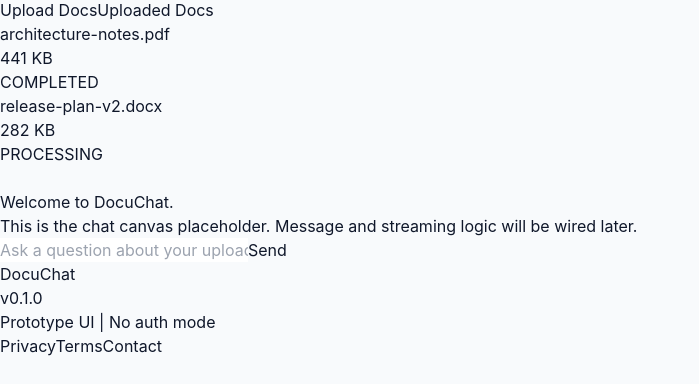
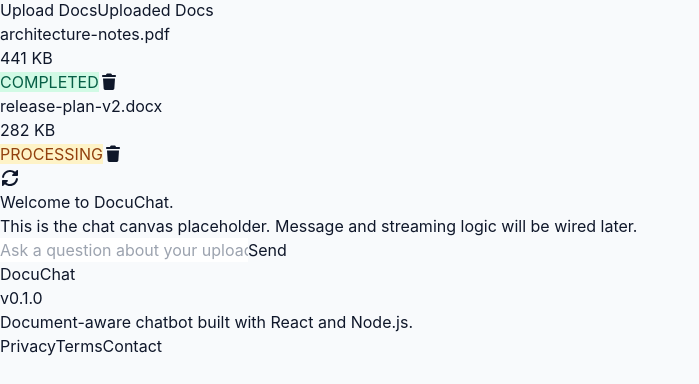
Before and after one commit to EmmanuelM-A/askdocumind-web, a React (Vite) app: page / in a window 1280 px wide. Both pictures are taken after a click on the button "Uploaded Docs". Shown: the part 402-786 px from the top of the page, without its empty margins (0-699 px from the left). Built offline with nearby package versions, Linux system fonts and the light colour scheme.

Commit message:
feat(ui): add theme-based document status colors and integrate FontAwesome icons

```diff
--- a/package.json
+++ b/package.json
@@ -14,6 +14,9 @@
 		"format": "biome format . --write"
 	},
 	"dependencies": {
+		"@fortawesome/fontawesome-svg-core": "^7.2.0",
+		"@fortawesome/free-solid-svg-icons": "^7.2.0",
+		"@fortawesome/react-fontawesome": "^3.3.0",
 		"react": "^18.3.1",
 		"react-dom": "^18.3.1"
 	},
--- a/src/App.tsx
+++ b/src/App.tsx
@@ -75,6 +75,7 @@
 			<section className="mx-auto grid w-full max-w-7xl flex-1 grid-cols-1 gap-4 px-4 py-5 sm:gap-5 sm:px-6 sm:py-6 lg:grid-cols-2 lg:gap-6 lg:py-7">
 				<div className="order-1 lg:order-2">
 					<DocumentsArea
+						theme={theme}
 						activeTab={activeTab}
 						onTabChange={setActiveTab}
 						documents={demoDocuments}
--- a/src/components/DocumentsArea.tsx
+++ b/src/components/DocumentsArea.tsx
@@ -1,44 +1,52 @@
-import type { Document as UploadedDocument } from "@/types/documents.ts";
+import { FontAwesomeIcon } from "@fortawesome/react-fontawesome";
+import { faRotate, faTrash } from "@fortawesome/free-solid-svg-icons";
+import documentsData from "@/data/documents.json";
+import type {
+    Document as UploadedDocument,
+    ProcessingStatus,
+    ProcessingStatusColoursMap,
+} from "@/types/documents.ts";
 
 type DocumentTab = "upload" | "documents";
 
 interface DocumentsAreaProps {
+    theme: "light" | "dark";
     activeTab: DocumentTab;
     onTabChange: (tab: DocumentTab) => void;
     documents: UploadedDocument[];
 }
 
-function statusClass(status: UploadedDocument["processingStatus"]): string {
-    switch (status) {
-        case "COMPLETED":
-            return "bg-emerald-100 text-emerald-800 dark:bg-emerald-500/20 dark:text-emerald-300";
-        case "FAILED":
-            return "bg-red-100 text-red-800 dark:bg-red-500/20 dark:text-red-300";
-        case "PROCESSING":
-            return "bg-amber-100 text-amber-800 dark:bg-amber-500/20 dark:text-amber-300";
-        default:
-            return "bg-sky-100 text-sky-800 dark:bg-sky-500/20 dark:text-sky-300";
-    }
+const fallbackStatusColours: ProcessingStatusColoursMap = {
+    PENDING: {
+        light: { textColour: "#ffffff", backgroundColour: "#1d4ed8" },
+        dark: { textColour: "#ffffff", backgroundColour: "#1e40af" },
+    },
+    PROCESSING: {
+        light: { textColour: "#ffffff", backgroundColour: "#b45309" },
+        dark: { textColour: "#ffffff", backgroundColour: "#92400e" },
+    },
+    COMPLETED: {
+        light: { textColour: "#ffffff", backgroundColour: "#047857" },
+        dark: { textColour: "#ffffff", backgroundColour: "#065f46" },
+    },
+    FAILED: {
+        light: { textColour: "#ffffff", backgroundColour: "#b91c1c" },
+        dark: { textColour: "#ffffff", backgroundColour: "#991b1b" },
+    },
+};
+
+function getStatusStyle(status: ProcessingStatus, theme: "light" | "dark") {
+    const palette = (documentsData.processingStatuses as ProcessingStatusColoursMap) || fallbackStatusColours;
+    const statusPalette = palette[status] || fallbackStatusColours[status];
+    const colours = statusPalette[theme];
+
+    return {
+        color: colours.textColour,
+        backgroundColor: colours.backgroundColour,
+    };
 }
 
-function IconTrash() {
-    return (
-        <svg aria-hidden="true" viewBox="0 0 24 24" className="h-4 w-4" fill="none" stroke="currentColor" strokeWidth="1.8">
-            <path d="M3 6h18M8 6V4a1 1 0 0 1 1-1h6a1 1 0 0 1 1 1v2m-1 0v14a1 1 0 0 1-1 1H9a1 1 0 0 1-1-1V6" />
-            <path d="M10 9v8M14 9v8" />
-        </svg>
-    );
-}
-
-function IconRefresh() {
-    return (
-        <svg aria-hidden="true" viewBox="0 0 24 24" className="h-5 w-5" fill="none" stroke="currentColor" strokeWidth="1.8">
-            <path d="M3 9.5c0-2.8 2.2-5 5-5h3V2m-3 12c-2.8 0-5 2.2-5 5v3.5M21 14.5c0 2.8-2.2 5-5 5h-3v2.5m3-12c2.8 0 5-2.2 5-5V2" />
-        </svg>
-    );
-}
-
-export function DocumentsArea({ activeTab, onTabChange, documents }: DocumentsAreaProps) {
+export function DocumentsArea({ theme, activeTab, onTabChange, documents }: DocumentsAreaProps) {
     return (
         <section className="flex h-full min-h-[22rem] flex-col rounded-[2rem] border border-[var(--color-tertiary)] bg-[var(--color-secondary)] p-4 shadow-sm sm:min-h-[26rem] sm:p-6">
             <div className="mb-4 grid grid-cols-2 gap-2 rounded-xl bg-[var(--color-primary)] p-1">
@@ -48,7 +56,7 @@
                         console.log("Tab switched: upload");
                         onTabChange("upload");
                     }}
-                    className={`rounded-lg px-3 py-2 text-sm font-medium transition ${
+                    className={`rounded-lg px-3 py-2 text-base font-medium transition sm:text-sm ${
                         activeTab === "upload"
                             ? "bg-[var(--color-accent)] text-white"
                             : "text-[var(--color-text)] hover:bg-[var(--color-tertiary)]"
@@ -62,7 +70,7 @@
                         console.log("Tab switched: uploaded documents");
                         onTabChange("documents");
                     }}
-                    className={`rounded-lg px-3 py-2 text-sm font-medium transition ${
+                    className={`rounded-lg px-3 py-2 text-base font-medium transition sm:text-sm ${
                         activeTab === "documents"
                             ? "bg-[var(--color-accent)] text-white"
                             : "text-[var(--color-text)] hover:bg-[var(--color-tertiary)]"
@@ -75,22 +83,22 @@
             {activeTab === "upload" ? (
                 <div className="flex flex-1 flex-col rounded-2xl border border-dashed border-[var(--color-tertiary)] bg-[var(--color-primary)] p-4">
                     <div className="flex flex-1 flex-col items-center justify-center text-center">
-                        <p className="text-sm font-medium text-[var(--color-text)]">Drop files here</p>
-                        <p className="mt-1 text-xs text-[var(--color-text)]/70">or click one of the actions below</p>
+                        <p className="text-base font-medium text-[var(--color-text)] sm:text-sm">Drop files here</p>
+                        <p className="mt-1 text-sm text-[var(--color-text)]/70 sm:text-xs">or click one of the actions below</p>
                     </div>
 
                     <div className="mt-4 flex flex-wrap justify-center gap-2">
                         <button
                             type="button"
                             onClick={() => console.log("Choose files clicked")}
-                            className="rounded-xl border border-[var(--color-tertiary)] px-3 py-2 text-sm text-[var(--color-text)] hover:border-[var(--color-accent)]"
+                            className="rounded-xl border border-[var(--color-tertiary)] px-3 py-2 text-base text-[var(--color-text)] hover:border-[var(--color-accent)] sm:text-sm"
                         >
                             Choose Files
                         </button>
                         <button
                             type="button"
                             onClick={() => console.log("Upload clicked")}
-                            className="rounded-xl bg-[var(--color-accent)] px-3 py-2 text-sm font-semibold text-white hover:opacity-90"
+                            className="rounded-xl bg-[var(--color-accent)] px-3 py-2 text-base font-semibold text-white hover:opacity-90 sm:text-sm"
                         >
                             Upload
                         </button>
@@ -101,24 +109,31 @@
                     {documents.map((doc) => (
                         <article
                             key={doc.id}
-                            className="rounded-xl border border-[var(--color-tertiary)] bg-[var(--color-secondary)] p-3"
+                            className="rounded-xl border border-[var(--color-tertiary)] bg-[var(--color-secondary)] p-3 transition duration-150 hover:-translate-y-0.5 hover:border-[var(--color-accent)]/50 hover:shadow-sm"
                         >
                             <div className="flex items-center justify-between gap-2">
                                 <div>
-                                    <p className="truncate text-sm font-medium text-[var(--color-text)]">{doc.filename}</p>
-                                    <p className="text-xs text-[var(--color-text)]/70">{Math.round(doc.fileSize / 1024)} KB</p>
+                                    <p className="truncate text-base font-medium text-[var(--color-text)] sm:text-sm">
+                                        {doc.filename}
+                                    </p>
+                                    <p className="mt-1 text-sm text-[var(--color-text)]/75 sm:text-xs">
+                                        {Math.round(doc.fileSize / 1024)} KB
+                                    </p>
                                 </div>
-                                <div className="flex items-center gap-1.5">
-                                    <span className={`rounded-full px-2 py-1 text-[11px] font-semibold whitespace-nowrap ${statusClass(doc.processingStatus)}`}>
+                                <div className="flex items-center gap-2.5">
+                                    <span
+                                        className="rounded-full px-2.5 py-1 text-xs font-semibold whitespace-nowrap sm:text-[11px]"
+                                        style={getStatusStyle(doc.processingStatus, theme)}
+                                    >
                                         {doc.processingStatus}
                                     </span>
                                     <button
                                         type="button"
                                         onClick={() => console.log("Delete document clicked:", doc.id)}
-                                        className="inline-flex items-center justify-center rounded-md p-1 text-[var(--color-text)]/70 transition hover:text-red-600 dark:hover:text-red-400"
+                                        className="inline-flex items-center justify-center rounded-md p-2 text-[var(--color-text)]/70 transition hover:bg-red-500/10 hover:text-red-600 dark:hover:text-red-400"
                                         aria-label="Delete document"
                                     >
-                                        <IconTrash />
+                                        <FontAwesomeIcon icon={faTrash} className="h-4 w-4" />
                                     </button>
                                 </div>
                             </div>
@@ -130,7 +145,7 @@
                         className="absolute bottom-3 right-3 inline-flex items-center justify-center rounded-md p-2 text-[var(--color-text)]/70 transition hover:text-[var(--color-accent)]"
                         aria-label="Refresh documents list"
                     >
-                        <IconRefresh />
+                        <FontAwesomeIcon icon={faRotate} className="h-5 w-5" />
                     </button>
                 </div>
             )}
--- /dev/null
+++ b/src/data/documents.json
@@ -0,0 +1,44 @@
+{
+	"processingStatuses": {
+		"PENDING": {
+			"light": {
+				"textColour": "#075985",
+				"backgroundColour": "#e0f2fe"
+			},
+			"dark": {
+				"textColour": "#7dd3fc",
+				"backgroundColour": "rgba(14, 165, 233, 0.20)"
+			}
+		},
+		"PROCESSING": {
+			"light": {
+				"textColour": "#92400e",
+				"backgroundColour": "#fef3c7"
+			},
+			"dark": {
+				"textColour": "#fcd34d",
+				"backgroundColour": "rgba(245, 158, 11, 0.20)"
+			}
+		},
+		"COMPLETED": {
+			"light": {
+				"textColour": "#065f46",
+				"backgroundColour": "#d1fae5"
+			},
+			"dark": {
+				"textColour": "#6ee7b7",
+				"backgroundColour": "rgba(16, 185, 129, 0.20)"
+			}
+		},
+		"FAILED": {
+			"light": {
+				"textColour": "#991b1b",
+				"backgroundColour": "#fee2e2"
+			},
+			"dark": {
+				"textColour": "#fca5a5",
+				"backgroundColour": "rgba(239, 68, 68, 0.20)"
+			}
+		}
+	}
+}
--- a/src/data/footer.json
+++ b/src/data/footer.json
@@ -1,7 +1,7 @@
 {
 	"appName": "DocuChat",
 	"version": "v0.1.0",
-	"description": "Prototype UI | No auth mode",
+	"description": "Document-aware chatbot built with React and Node.js.",
 	"links": [
 		{
 			"name": "Privacy",
```
Also changed, not shown: src/types/documents.ts (+14 -0 lines), 1 other file (tests, documents, lock files or other folders).
